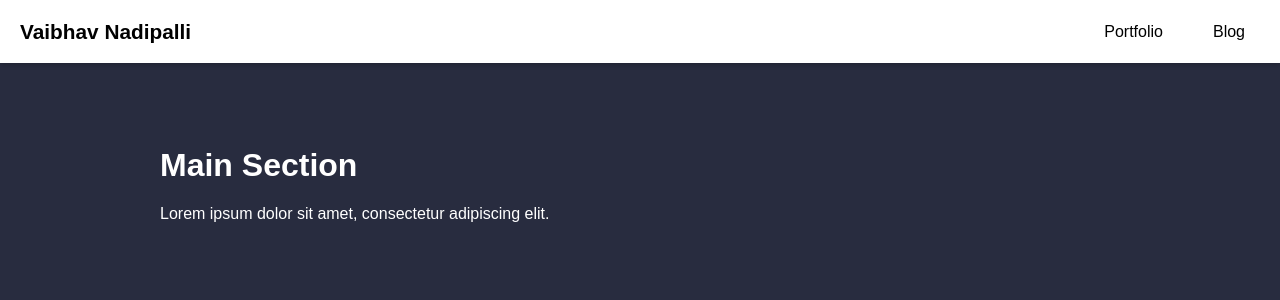
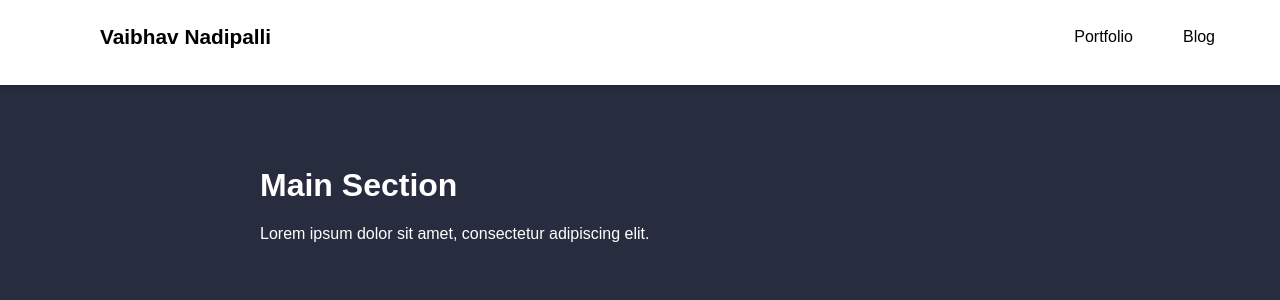
Before and after one commit to Vaibhav-Nadipalli/vaibhav-nadipalli.github.io, a Jekyll site: the page built from index.markdown, in a window 1280 px wide. Shown: the top 300 px of the page. Built offline with Jekyll 4.4.1, drawn with Linux system fonts in a browser that asks for light colours.

Commit message:
Update styles.css

```diff
--- a/assets/css/styles.css
+++ b/assets/css/styles.css
@@ -23,15 +23,16 @@ header {
     width: 100%;
     top: 0;
     z-index: 1000;
-    padding: 15px 0; /* Vertical padding */
+    padding: 20px 0; /* Vertical padding */
     box-shadow: 0 2px 5px rgba(0,0,0,0.2);
+    height: 85px; /* Increased height by 10 pixels */
 }
 
 .nav-container {
     display: flex;
     justify-content: space-between;
     align-items: center;
-    padding: 0 20px; /* Horizontal padding */
+    padding: 0 50px; /* Increased padding for spacing */
 }
 
 .nav-title {
@@ -39,6 +40,7 @@ header {
     color: #000; /* Black color */
     margin: 0; /* Reset margin */
     padding: 0; /* Reset padding */
+    margin-left: 50px; /* Adjusted margin for left spacing */
 }
 
 .nav-links {
@@ -63,13 +65,13 @@ header {
 
 .nav-links li a:hover {
     background-color: #f0f0f0; /* Light grey background on hover */
-    color: #0000FF; /* Blue text on hover */
+    color: #000; /* Black text on hover */
 }
 
 /* Main content area */
 main {
-    max-width: 1000px;
-    margin: 80px auto 20px; /* Adjusted margin to account for fixed header */
+    max-width: 800px;
+    margin: 100px auto 20px; /* Adjusted margin to account for fixed header */
     padding: 20px;
     background-color: #282c3f; /* Dark navy background */
     color: #fff;
```
